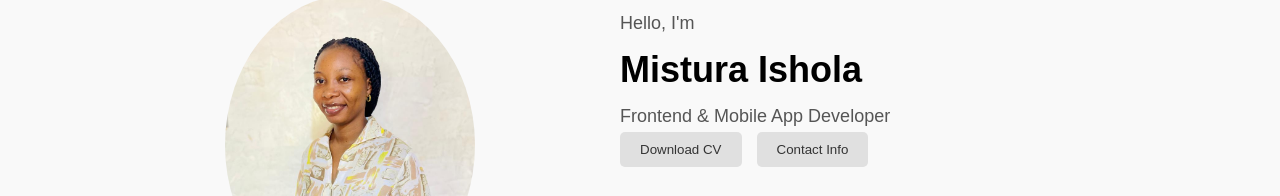
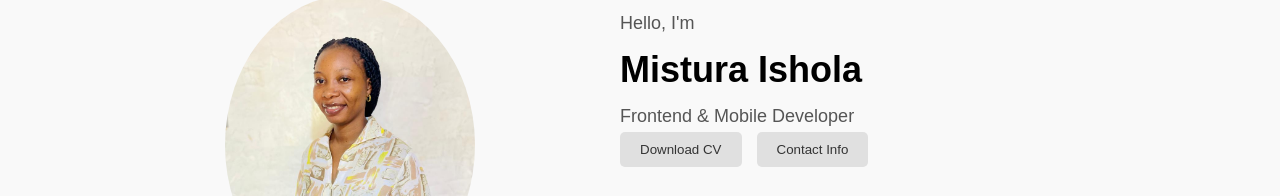
Before and after one commit to MisturaDev/my-portfolio, a React (Vite) app: page / in a window 1280 px wide. Shown: the part 185-381 px from the top of the page. Built offline with nearby package versions, Linux system fonts and the light colour scheme.

Commit message:
refactor: update profile

```diff
--- a/src/components/Profile.jsx
+++ b/src/components/Profile.jsx
@@ -18,7 +18,7 @@ const Profile = () => {
         <div className="profile-text">
           <p>Hello, I'm</p>
           <h1>Mistura Ishola</h1>
-          <p>Frontend & Mobile App Developer</p>
+          <p>Frontend & Mobile Developer</p>
 
           <div className="btn-container">
             <button
```
